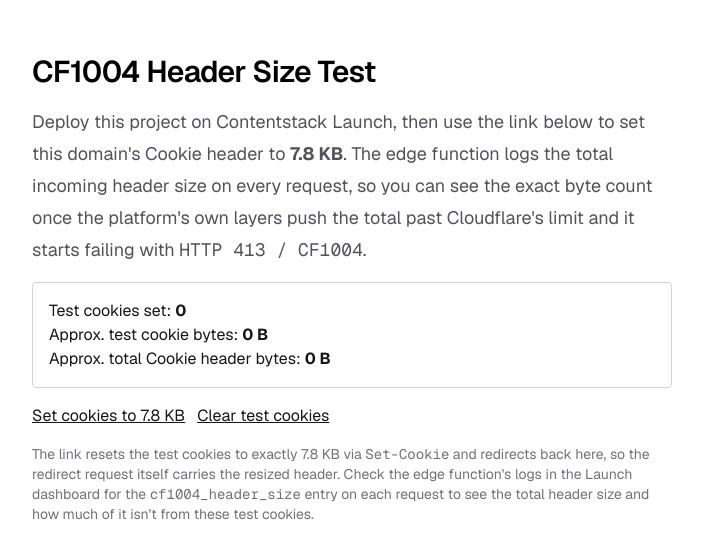
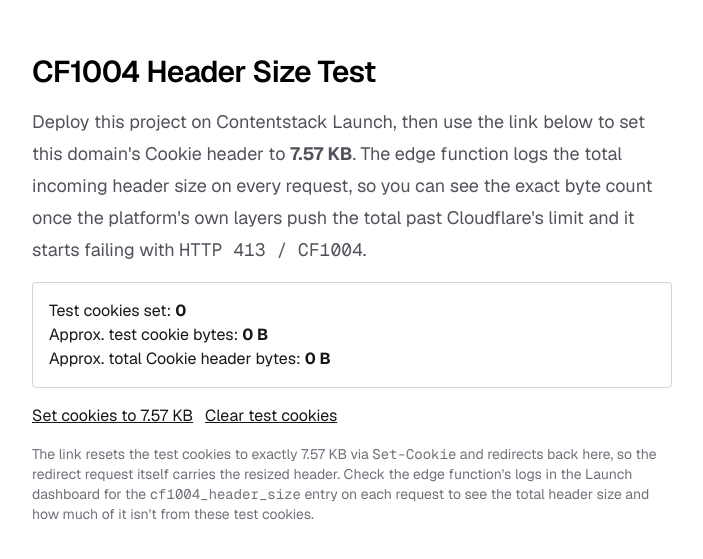
Before and after one commit to Reetika-Chavan/block_domain_edge, a Next.js app: page /cf1004-test in a window 1280 px wide. Shown: the part 111-670 px from the top of the page, without its empty margins (288-991 px from the left). Built offline with nearby package versions, Linux system fonts and the light colour scheme; no server answers.

Commit message:
set to 7.57

```diff
--- a/app/cf1004-test/add-cookie/route.ts
+++ b/app/cf1004-test/add-cookie/route.ts
@@ -2,7 +2,7 @@
 
 const COOKIE_PREFIX = "cf1004_";
 const CHUNK_BYTES = 1000; // 1KB per cookie
-const TARGET_KB = 7.8;
+const TARGET_KB = 7.57;
 const TOTAL_FILLER_BYTES = Math.round(TARGET_KB * 1000);
 
 // request.url reflects the origin's internal address behind Launch's proxy, not
--- a/app/cf1004-test/page.tsx
+++ b/app/cf1004-test/page.tsx
@@ -37,7 +37,7 @@
         </h1>
         <p className="text-lg leading-8 text-zinc-600 dark:text-zinc-400">
           Deploy this project on Contentstack Launch, then use the link below
-          to set this domain&apos;s Cookie header to <strong>7.8 KB</strong>.
+          to set this domain&apos;s Cookie header to <strong>7.57 KB</strong>.
           The edge function logs the total incoming header size on every
           request, so you can see the exact byte count once the
           platform&apos;s own layers push the total past Cloudflare&apos;s
@@ -59,7 +59,7 @@
 
         <div className="flex flex-wrap gap-3">
           <a href="/cf1004-test/add-cookie" className="underline">
-            Set cookies to 7.8 KB
+            Set cookies to 7.57 KB
           </a>
           <a href="/cf1004-test/clear" className="underline">
             Clear test cookies
@@ -67,7 +67,7 @@
         </div>
 
         <p className="text-sm text-zinc-500 dark:text-zinc-500">
-          The link resets the test cookies to exactly 7.8 KB via{" "}
+          The link resets the test cookies to exactly 7.57 KB via{" "}
           <code>Set-Cookie</code> and redirects back here, so the redirect
           request itself carries the resized header. Check the edge
           function&apos;s logs in the Launch dashboard for the{" "}
```
